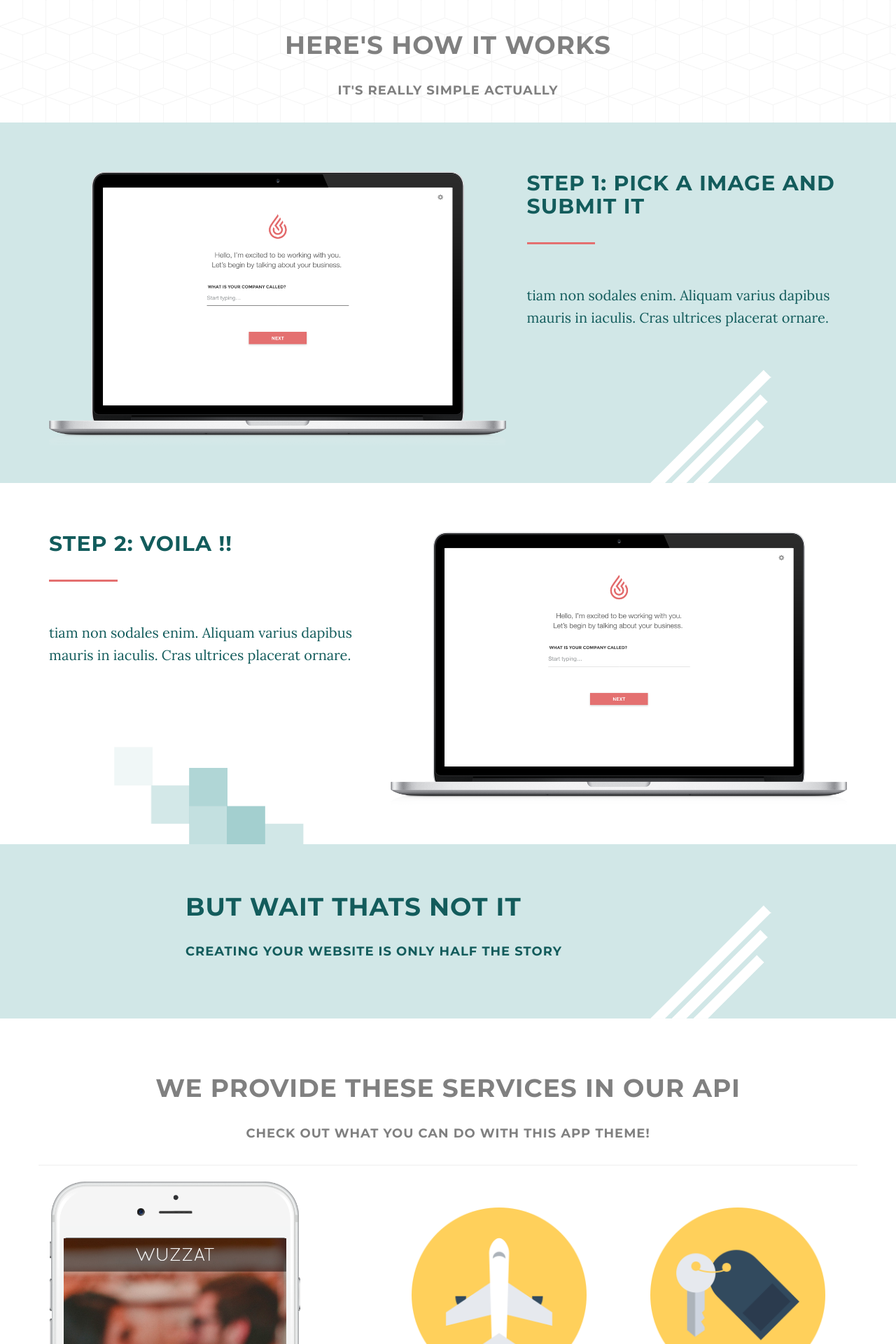
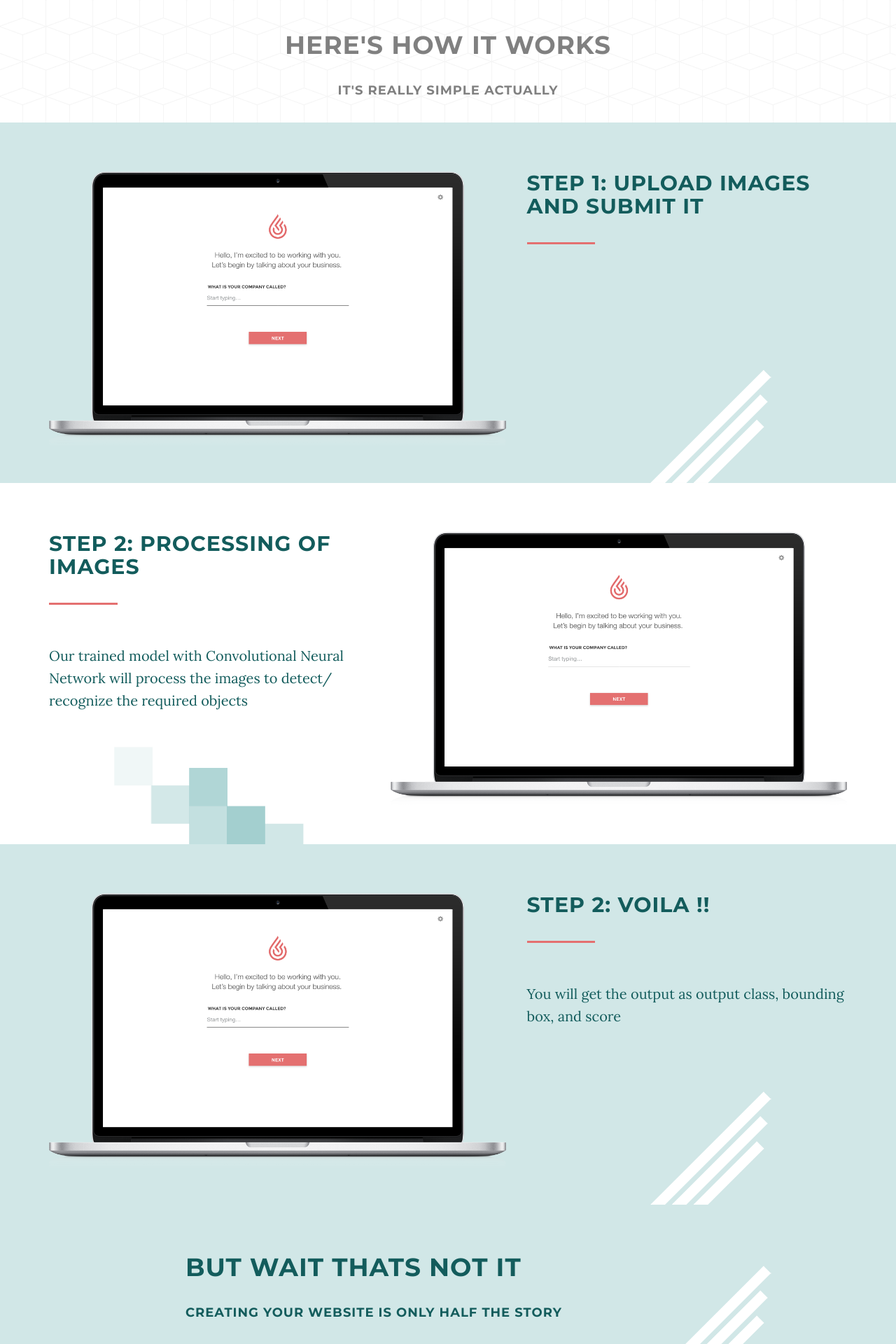
Before and after one commit to rremani/site, a Django app: page / in a window 1280 px wide. Shown: the part 1894-3814 px from the top of the page at 70% size. Run offline with Django 3.2, Linux system fonts and the light colour scheme; some libraries are stand-ins or nearby versions.

Commit message:
demo section code done

```diff
--- a/server/templates/index_grey.html
+++ b/server/templates/index_grey.html
@@ -110,10 +110,10 @@
                 </div>
             </div>
 
-{#            <div class="col-lg-8 col-lg-offset-2">#}
-{#                <h2>About Us</h2>#}
-{#                <p>Lorem ipsum dolor sit amet, consectetur adipiscing elit. Sed sagittis et nunc ac posuere. Vivamus quis tellus non sem condimentum vestibulum. Curabitur nec nisl felis. Duis dapibus urna ut urna interdum, et bibendum felis faucibus. Sed tristique orci non gravida placerat. Integer aliquam augue ac consequat luctus. Pellentesque leo tortor, laoreet at justo a, euismod mattis dolor. Integer non elementum erat, a vulputate neque. Sed et dignissim quam, sed imperdiet sem.</p>#}
-{#            </div>#}
+            {#            <div class="col-lg-8 col-lg-offset-2">#}
+            {#                <h2>About Us</h2>#}
+            {#                <p>Lorem ipsum dolor sit amet, consectetur adipiscing elit. Sed sagittis et nunc ac posuere. Vivamus quis tellus non sem condimentum vestibulum. Curabitur nec nisl felis. Duis dapibus urna ut urna interdum, et bibendum felis faucibus. Sed tristique orci non gravida placerat. Integer aliquam augue ac consequat luctus. Pellentesque leo tortor, laoreet at justo a, euismod mattis dolor. Integer non elementum erat, a vulputate neque. Sed et dignissim quam, sed imperdiet sem.</p>#}
+            {#            </div>#}
         </div>
     </div>
 
@@ -147,25 +147,38 @@
                 <img src="{% static 'assets/img/firedrop-setup-screen-01.png' %}" class="img-responsive">
             </div>
             <div class="col-lg-5">
-                <h2>Step 1: pick a image and submit it</h2>
+                <h2>Step 1: Upload images and submit it</h2>
                 <div class="seperator"></div>
-                <br><br><br>
-                <p>tiam non sodales enim. Aliquam varius dapibus mauris in iaculis. Cras ultrices placerat ornare.</p>
             </div>
         </div>
     </div>
 </section>
-<section id="demo-2" class="demo-section alternative-section-2 text-center">
+<section id="demo-1" class="demo-section alternative-section-2 text-center">
     <div class="container">
         <div class="row">
+            <div class="col-lg-5">
+                <h2>Step 2: Processing of Images</h2>
+                <div class="seperator"></div>
+                <br><br><br>
+                <p>Our trained model with Convolutional Neural Network will process the images to detect/ recognize the required objects</p>
+            </div>
+            <div class="col-lg-7">
+                <img src="{% static 'assets/img/firedrop-setup-screen-01.png' %}" class="img-responsive">
+            </div>
+        </div>
+    </div>
+</section>
+<section id="demo-2" class="demo-section alternative-section-1 text-center">
+    <div class="container">
+        <div class="row">
+            <div class="col-lg-7">
+                <img src="{% static 'assets/img/firedrop-setup-screen-01.png' %}" class="img-responsive">
+            </div>
             <div class="col-lg-5">
                 <h2>Step 2: Voila !!</h2>
                 <div class="seperator"></div>
                 <br><br><br>
-                <p>tiam non sodales enim. Aliquam varius dapibus mauris in iaculis. Cras ultrices placerat ornare.</p>
-            </div>
-            <div class="col-lg-7">
-                <img src="{% static 'assets/img/firedrop-setup-screen-01.png' %}" class="img-responsive">
+                <p>You will get the output as output class, bounding box, and score</p>
             </div>
         </div>
     </div>
```
